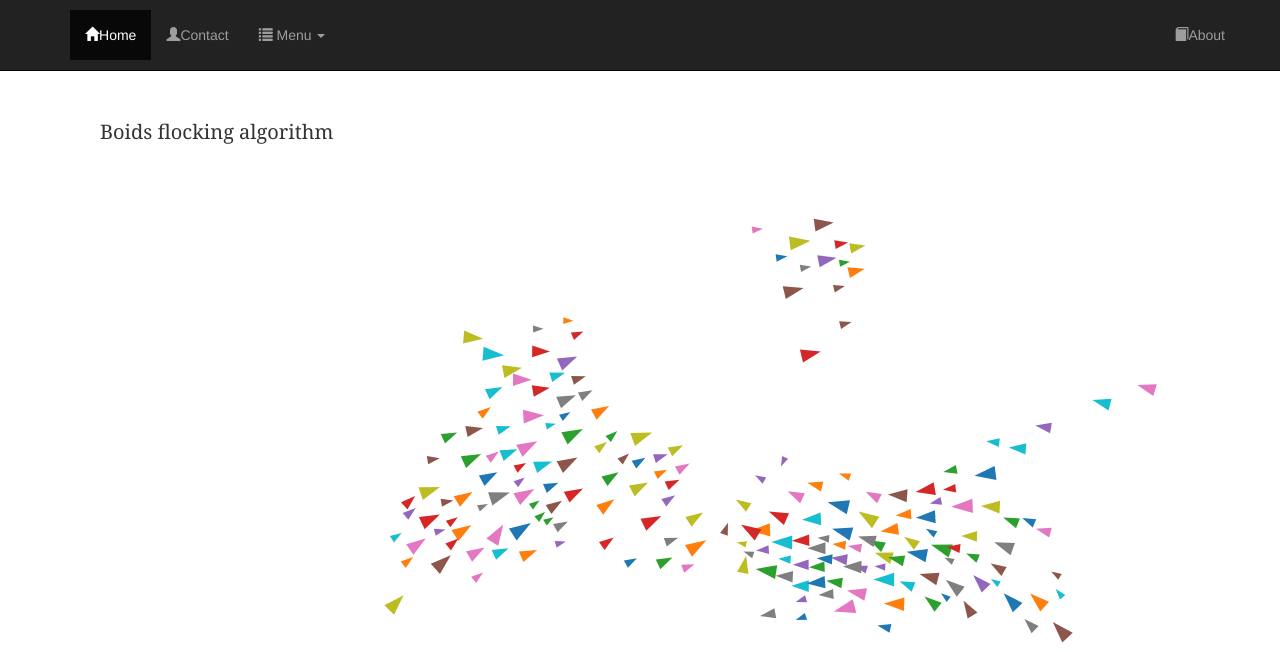
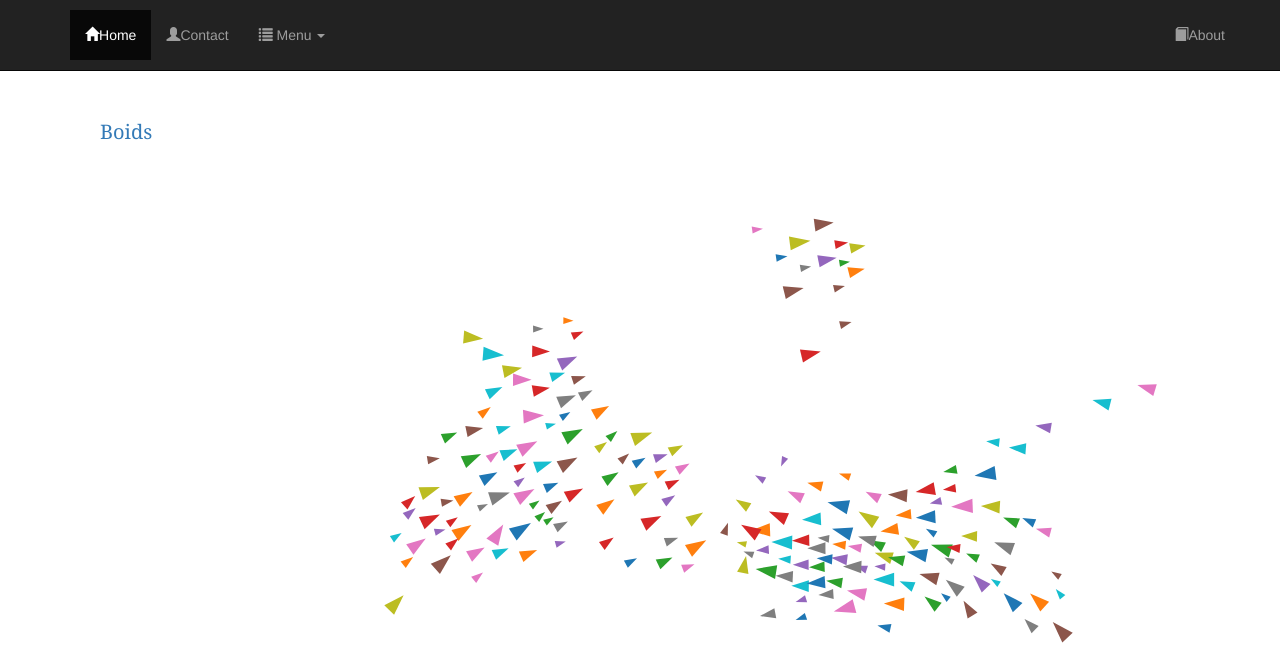
Before and after one commit to jeonglee/Algoderp, a Django app: page /flocking in a window 1280 px wide. Shown: the top 652 px of the page. Run offline with Django 3.2, Linux system fonts and the light colour scheme; some libraries are stand-ins or nearby versions.

Commit message:
Add link to Boids algorithm

```diff
--- a/algoviewapp/templates/base.html
+++ b/algoviewapp/templates/base.html
@@ -1,7 +1,7 @@
 <!DOCTYPE html>
 <html>
 <head>
-<title>Algoderpp</title>
+<title>Algoview</title>
   <link rel="icon" type="image/png" href="/static/image/favicon-32x32.png" sizes="32x32" />
   <link rel="stylesheet" type="text/css" href="//maxcdn.bootstrapcdn.com/bootstrap/3.3.4/css/bootstrap.min.css" />
   <script src="https://ajax.googleapis.com/ajax/libs/jquery/2.1.3/jquery.min.js"></script>
--- a/algoviewapp/templates/flocking.html
+++ b/algoviewapp/templates/flocking.html
@@ -3,7 +3,7 @@
 
 {% block content %}
 <div>
-    <h1> Boids flocking algorithm </h1>
+    <h1><a href="http://www.red3d.com/cwr/boids/">Boids</a></h1>
     <p id="flocking-animation"></p>
     <p>Boids flocking layout from <a href="https://github.com/shuw/flock">shuw</a></p>
 </div>
```
